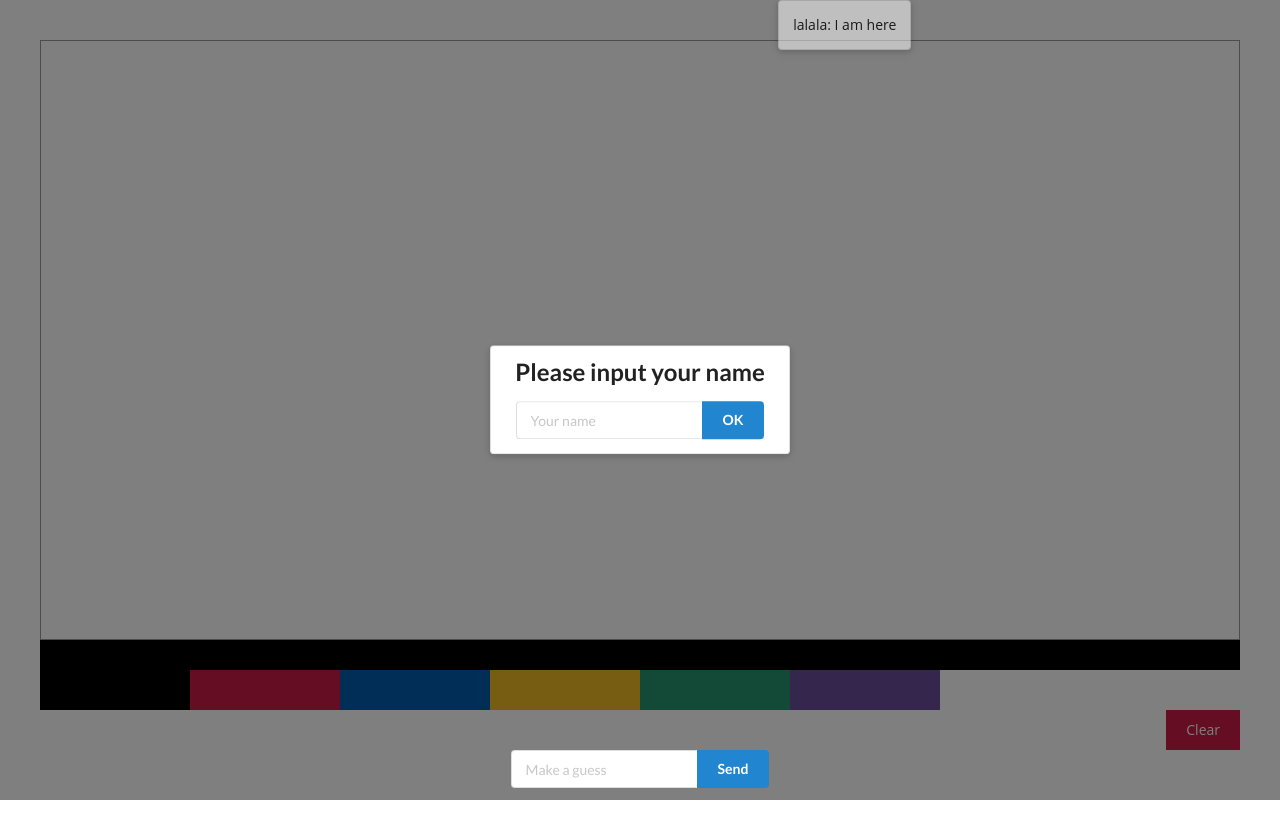
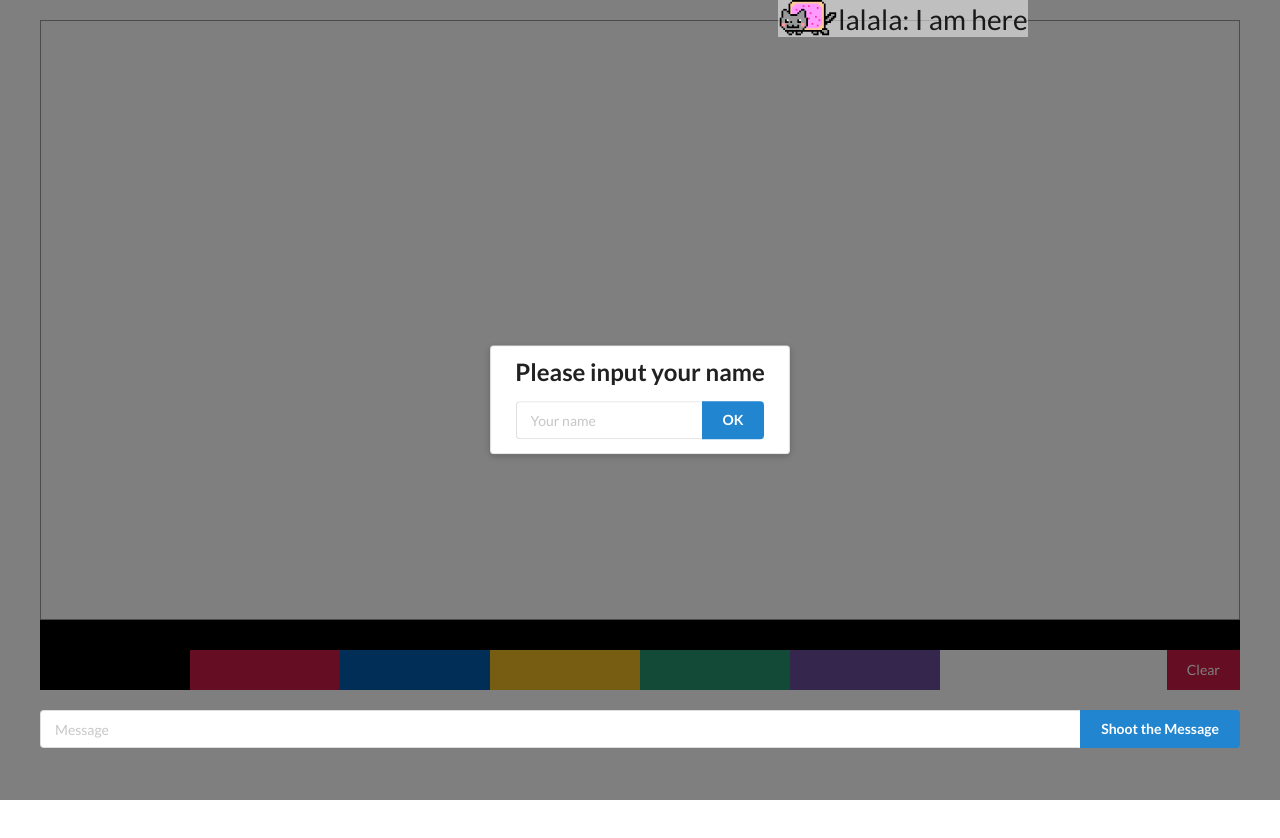
Before and after one commit to lrrfantasy/draw-n-guess, a website: page public/index.html in a window 1280 px wide. Drawn offline with nearby package versions, Linux system fonts and the light colour scheme; no server answers.

Commit message:
more fun feature!

```diff
--- a/public/chat.js
+++ b/public/chat.js
@@ -28,10 +28,12 @@
     const windowHeight = window.innerHeight
 
     const messageTop = Math.random() * (windowHeight - 200)
+    const flyTime = Math.random() * 20 + 5
 
     newMessageBox.outerHTML = `
-    <div class="ui segment" style="top: ${messageTop}px">
-      <p>${user}: ${message}</p>
+    <div class="message" style="top: ${messageTop}px; animation-duration: ${flyTime}s;">
+      <img class="nyan" src="nyan.gif"></img>
+      <span>${user}: ${message}</span>
     </div>`
 
     setTimeout(() => {
--- a/public/index.html
+++ b/public/index.html
@@ -11,6 +11,7 @@
   <main>
     <canvas id="drawing"></canvas>
     <div id="currentColor"></div>
+    <div class="controller">
       <div class="palette">
         <span data-color="#000"></span>
         <span data-color="#cb1b45"></span>
@@ -19,8 +20,7 @@
         <span data-color="#24936e"></span>
         <span data-color="#6a4c9c"></span>
       </div>
-    <div class="controller">
-      <span id="clear">Clear</span>
+      <span class="clear" id="clear">Clear</span>
     </div>
     <div class="login">
       <form class="ui raised segment">
@@ -33,15 +33,16 @@
     </div>
     <div class="chat">
       <form>
-        <div class="ui action input">
-          <input type="text" name="message" placeholder="Make a guess">
-          <button type="submit" class="ui primary button">Send</button>
+        <div class="chat-box ui action input">
+          <input type="text" name="message" placeholder="Message">
+          <button type="submit" class="ui primary button">Shoot the Message</button>
         </div>
       </form>
     </div>
     <div class="messages">
-        <div class="ui raised segment">
-          lalala: I am here
+        <div class="message">
+          <img class="nyan" src="nyan.gif"></img>
+          <span>lalala: I am here<span>
         </div>
     </div>
   </main>
--- a/public/style.css
+++ b/public/style.css
@@ -1,16 +1,9 @@
 * {
-  margin: 0;
-  padding: 0;
   box-sizing: border-box;
-}
-body, html {
-  width: 100%;
-  height: 100%;
-  font-family: 'Open Sans', Arial, sans-serif;
 }
 
 main {
-  margin: 40px auto;
+  margin: 20px auto;
   width: 100%;
   max-width: 1200px;
 }
@@ -46,10 +39,12 @@ canvas {
 [data-color='#6a4c9c'] { background: #6a4c9c; }
 
 .controller {
-  text-align: right;
+  margin: 0 0 20px;
+  display: flex;
+  justify-content: space-between;
 }
 
-.controller span {
+.controller .clear {
   display: inline-block;
   padding: 10px 20px;
   background: #cb1b45;
@@ -80,8 +75,8 @@ canvas {
   text-align: center;
 }
 
-.chat {
-  text-align: center;
+.chat-box {
+  width: 100%;
 }
 
 .messages {
@@ -91,14 +86,22 @@ canvas {
   width: 300%;
 }
 
-.messages>div.ui.segment {
+.message {
+  display: flex;
+  align-items: center;
   position: absolute;
   left: 0;
   max-width: 33%;
+  font-size: 28px;
   background: rgba(255, 255, 255, 0.5);
   animation-name: fly-to-left;
   animation-duration: 25s;
   animation-timing-function: linear;
+}
+
+.message .nyan {
+  width: 60px;
+  transform: scaleX(-1);
 }
 
 @keyframes fly-to-left {
```
Also changed, not shown: public/nyan.gif (added). Lines whose indentation alone changed are shown as unchanged.
